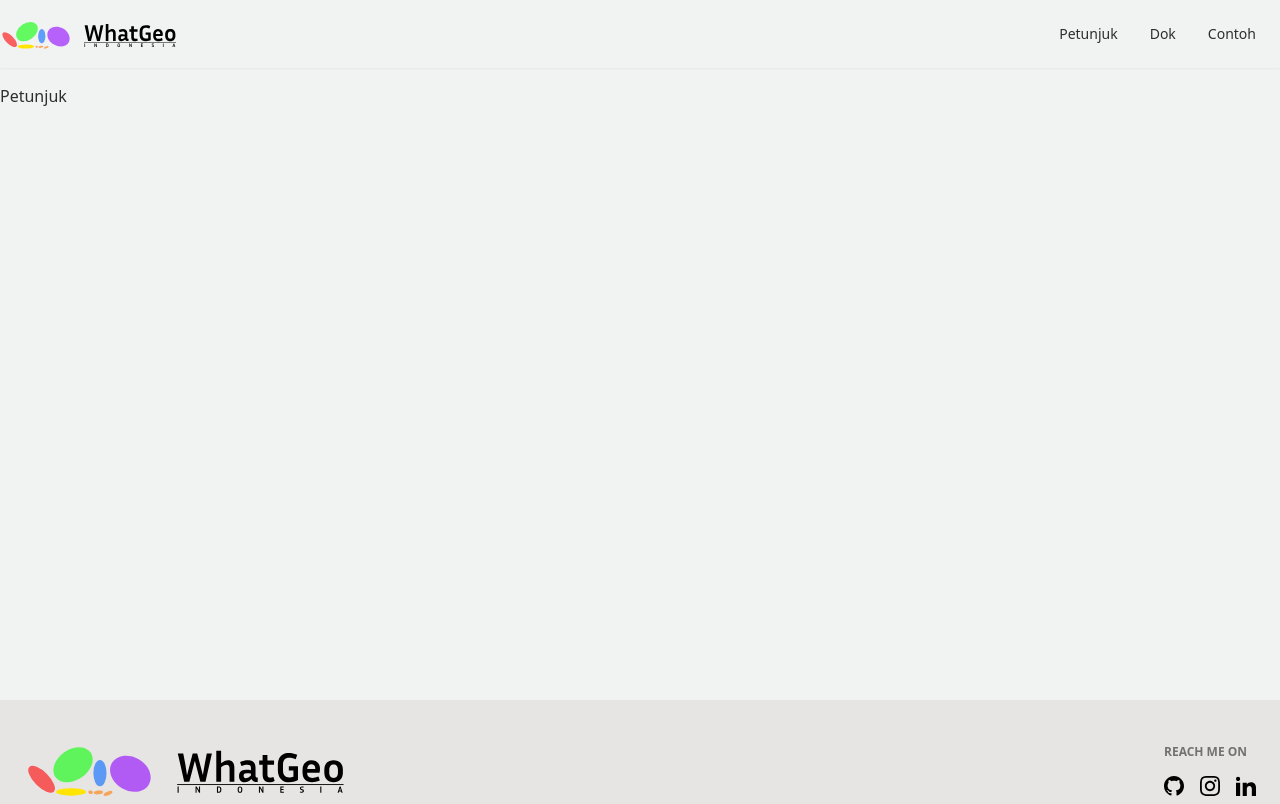
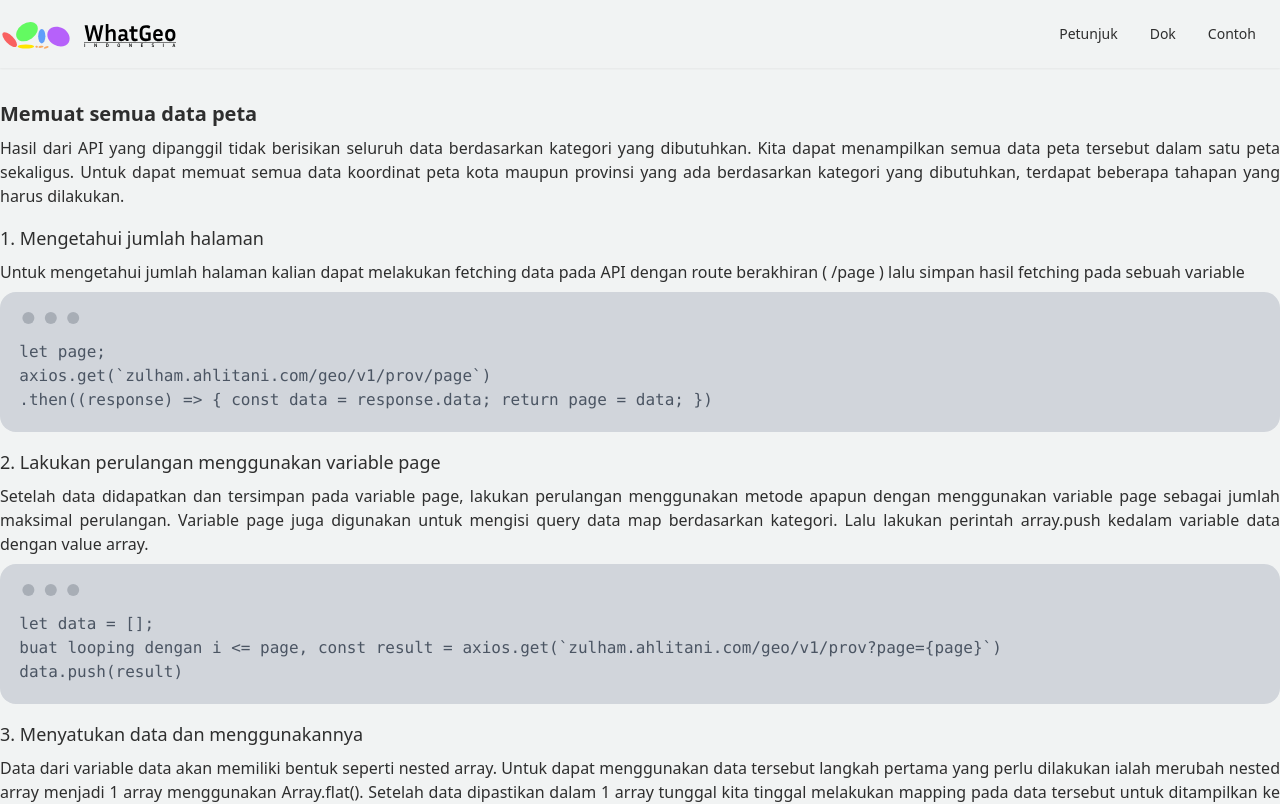
Before and after one commit to Z4nR/WhatGeo, a React (Vite) app in the folder client/: page /guide in a window 1280 px wide. Shown: the top 804 px of the page. Built offline with nearby package versions, Linux system fonts and the light colour scheme.

Commit message:
loadAll done

```diff
--- a/client/src/App.jsx
+++ b/client/src/App.jsx
@@ -10,7 +10,7 @@ export default function App() {
   return (
     <>
       <a
-        className="transition left-0 bg-primary text-primary-content absolute p-3 m-3 -translate-y-16 focus:translate-y-0"
+        className="sr-only focus:not-sr-only text-white bg-blue-500 p-2 rounded-sm"
         href="#main"
       >
         Skip Navigation
@@ -18,7 +18,7 @@ export default function App() {
       <Header />
       <main
         id="main"
-        className="w-full my-4 max-w-7xl min-h-screen md:min-h-[75vh] 2xl:min-h-[80vh]"
+        className="w-full px-4 md:px-0 my-4 max-w-7xl min-h-screen md:min-h-[75vh] 2xl:min-h-[80vh]"
       >
         <Routes>
           <Route path="/" element={<HomePage />} />
--- a/client/src/components/Header.jsx
+++ b/client/src/components/Header.jsx
@@ -4,7 +4,7 @@ import desktopLogo from "../assets/logo/desktop-logo.svg";
 export default function Header() {
   return (
     <header className="w-full flex justify-center sticky z-20 shadow-sm">
-      <div className="navbar px-0 py-2 max-w-7xl bg-base-100">
+      <div className="navbar px-4 md:px-0 py-2 max-w-7xl bg-base-100">
         <div className="flex-1">
           <Link to={"/"}>
             <img src={desktopLogo} alt="website-logo" />
--- /dev/null
+++ b/client/src/components/guide/LoadAll.jsx
@@ -0,0 +1,63 @@
+export default function LoadAll() {
+  const loadAll = [
+    {
+      title: "Mengetahui jumlah halaman",
+      description:
+        "Untuk mengetahui jumlah halaman kalian dapat melakukan fetching data pada API dengan route berakhiran ( /page ) lalu simpan hasil fetching pada sebuah variable",
+      variable: "let page;",
+      step: "axios.get(`zulham.ahlitani.com/geo/v1/prov/page`)",
+      result:
+        ".then((response) => { const data = response.data; return page = data; })",
+    },
+    {
+      title: "Lakukan perulangan menggunakan variable page",
+      description:
+        "Setelah data didapatkan dan tersimpan pada variable page, lakukan perulangan menggunakan metode apapun dengan menggunakan variable page sebagai jumlah maksimal perulangan. Variable page juga digunakan untuk mengisi query data map berdasarkan kategori. Lalu lakukan perintah array.push kedalam variable data dengan value array.",
+      variable: "let data = [];",
+      step: "buat looping dengan i <= page, const result = axios.get(`zulham.ahlitani.com/geo/v1/prov?page={page}`)",
+      result: "data.push(result)",
+    },
+    {
+      title: "Menyatukan data dan menggunakannya",
+      description:
+        "Data dari variable data akan memiliki bentuk seperti nested array. Untuk dapat menggunakan data tersebut langkah pertama yang perlu dilakukan ialah merubah nested array menjadi 1 array menggunakan Array.flat(). Setelah data dipastikan dalam 1 array tunggal kita tinggal melakukan mapping pada data tersebut untuk ditampilkan ke dalam peta yang sudah kita siapkan",
+      variable: "// format dari data ialah [[data1], [data2], ..., [data n]]",
+      step: "const feature = data.flat()",
+      result: "lakukan mapping terhadap variable feature",
+    },
+  ];
+
+  return (
+    <div className="py-4">
+      <h1 className="text-xl font-bold">Memuat semua data peta</h1>
+      <p className="pt-2 pb-4 text-justify">
+        Hasil dari API yang dipanggil tidak berisikan seluruh data berdasarkan
+        kategori yang dibutuhkan. Kita dapat menampilkan semua data peta
+        tersebut dalam satu peta sekaligus. Untuk dapat memuat semua data
+        koordinat peta kota maupun provinsi yang ada berdasarkan kategori yang
+        dibutuhkan, terdapat beberapa tahapan yang harus dilakukan.
+      </p>
+      {loadAll.map((data, index) => (
+        <div key={index}>
+          <h2 className="text-lg font-medium">
+            {index + 1}. {data.title}
+          </h2>
+          <p className="py-2 text-justify">{data.description}</p>
+          <div className="pb-4">
+            <div className="mockup-code bg-gray-300 text-gray-600">
+              <pre>
+                <code>{data.variable}</code>
+              </pre>
+              <pre>
+                <code>{data.step}</code>
+              </pre>
+              <pre>
+                <code>{data.result}</code>
+              </pre>
+            </div>
+          </div>
+        </div>
+      ))}
+    </div>
+  );
+}
--- a/client/src/pages/GuidePage.jsx
+++ b/client/src/pages/GuidePage.jsx
@@ -1,3 +1,9 @@
+import LoadAll from "../components/guide/LoadAll";
+
 export default function GuidePage() {
-  return <p className="text-md">Petunjuk</p>;
+  return (
+    <div>
+      <LoadAll />
+    </div>
+  );
 }
--- a/client/src/styles/main.css
+++ b/client/src/styles/main.css
@@ -2,7 +2,8 @@
 @tailwind components;
 @tailwind utilities;
 
-main {
+main,
+.mockup-code {
   margin: 0 auto;
 }
 
```
